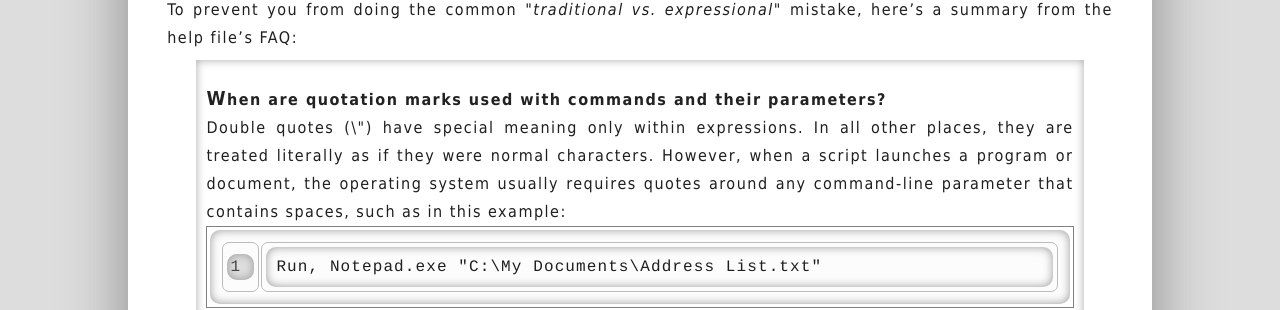
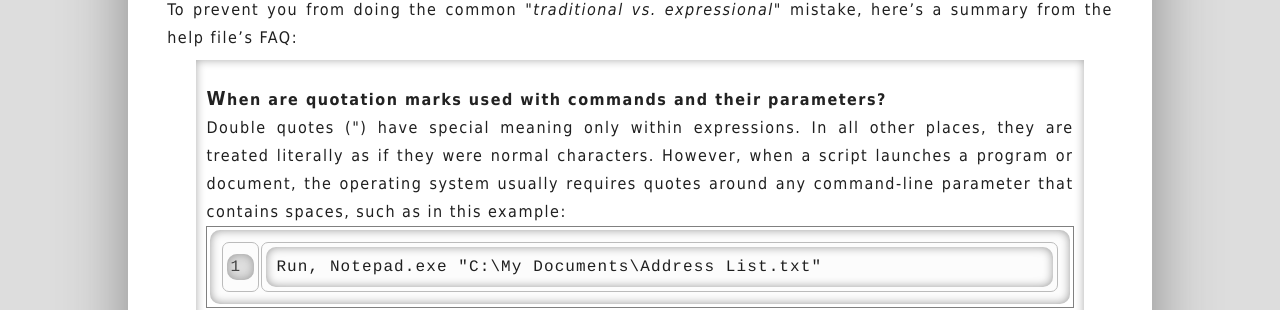
Before and after one commit to maul-esel/ahkbook, a Jekyll site: the page built from en/_posts/2011-11-08-Variables-functions-commands.markdown, in a window 1280 px wide and 900 px high, scrolled down 2746 px. Shown: the part 142-452 px from the top of the window. Built offline with Jekyll 4.4.1, drawn with Linux system fonts in a browser that asks for light colours.

Commit message:
remove unnecessary escape

```diff
--- a/en/_posts/2011-11-08-Variables-functions-commands.markdown
+++ b/en/_posts/2011-11-08-Variables-functions-commands.markdown
@@ -112,7 +112,7 @@ To prevent you from doing the common <cite>traditional vs. expressional</cite> m
 
 <blockquote><!-- use html as markdown can't handle liquid code tags in blockquote -->
 <h4>When are quotation marks used with commands and their parameters?</h4>
-Double quotes (\") have special meaning only within expressions. In all other places, they are treated literally as if they were normal characters. However, when a script launches a program or document, the operating system usually requires quotes around any command-line parameter that contains spaces, such as in this example:
+Double quotes (") have special meaning only within expressions. In all other places, they are treated literally as if they were normal characters. However, when a script launches a program or document, the operating system usually requires quotes around any command-line parameter that contains spaces, such as in this example:
 {% highlight ahk linenos %}Run, Notepad.exe "C:\My Documents\Address List.txt"{% endhighlight %}
 
 <h4>When exactly are variable names enclosed in percent signs?</h4>
```
